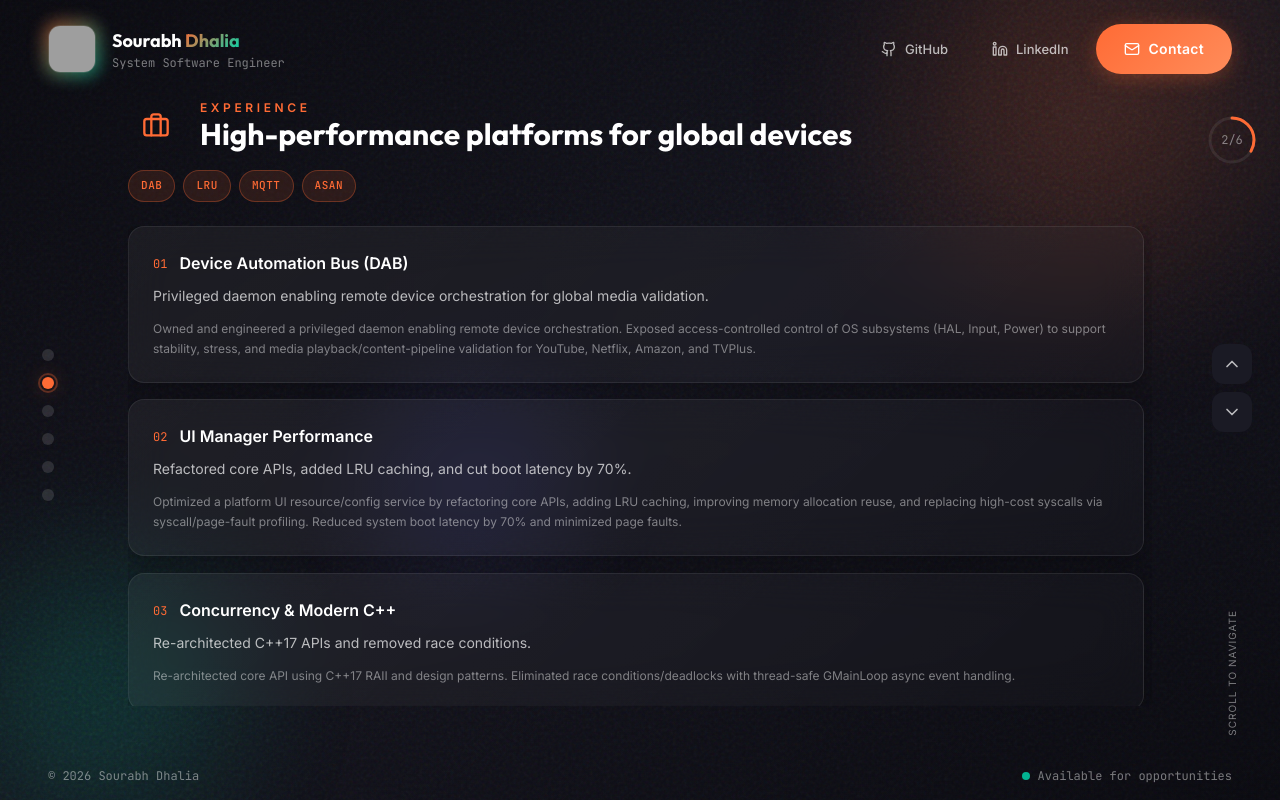
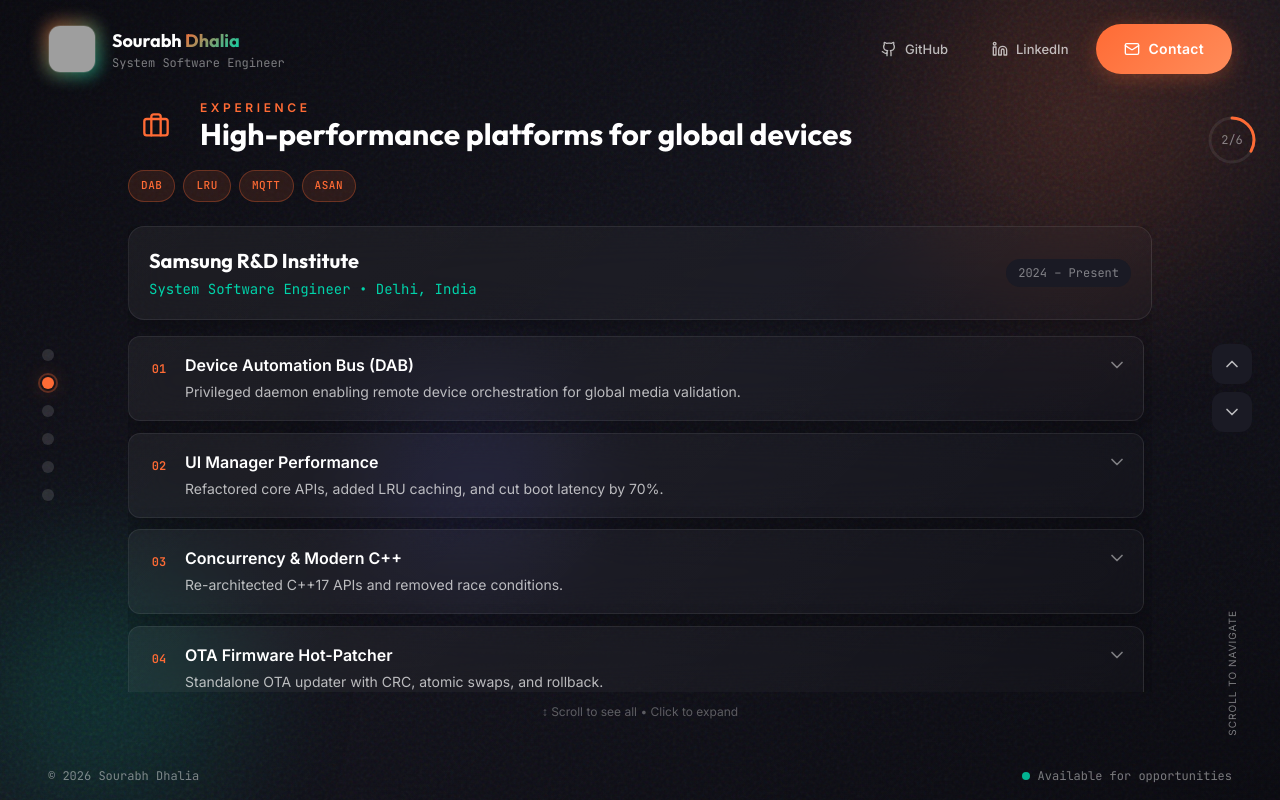
Before and after one commit to SourabhDhalia/PortfolioCPP, a React (Vite) app: page / in a window 1280 px wide. Both pictures are taken after a click on the button 1232 px from the left and 412 px from the top of the page. Built offline with nearby package versions, Linux system fonts and the light colour scheme; grey boxes are pictures that could not be loaded.

Commit message:
Implement full UI/UX overhaul: Pagination, Gestures, Nested Scroll Passthrough, Expandable Details

```diff
--- a/src/Portfolio.tsx
+++ b/src/Portfolio.tsx
@@ -9,6 +9,8 @@ import {
   Youtube,
   ChevronUp,
   ChevronDown,
+  ChevronLeft,
+  ChevronRight,
   ExternalLink,
   Sparkles,
   Terminal,
@@ -120,46 +122,154 @@ const ImpactSection = () => (
   </div>
 );
 
-// Section: Work/Experience
-const WorkSection = () => (
-  <div className="space-y-4 max-h-[60vh] overflow-y-auto pr-2 no-scrollbar">
+// Section: Work/Experience - Scrollable with expandable details and scroll passthrough
+const WorkSection = ({ onScrollEnd }: { onScrollEnd?: (direction: 'up' | 'down') => void }) => {
+  const [expandedIdx, setExpandedIdx] = React.useState<number | null>(null);
+  const scrollRef = React.useRef<HTMLDivElement>(null);
+  const scrollEndTimeout = React.useRef<number | null>(null);
+
+  const handleScroll = (e: React.WheelEvent) => {
+    const el = scrollRef.current;
+    if (!el || !onScrollEnd) return;
+
+    const { scrollTop, scrollHeight, clientHeight } = el;
+    const isAtTop = scrollTop <= 0;
+    const isAtBottom = scrollTop + clientHeight >= scrollHeight - 5;
+
+    // If at bounds and scrolling in that direction, pass to parent
+    if (isAtTop && e.deltaY < -30) {
+      e.preventDefault();
+      if (scrollEndTimeout.current) clearTimeout(scrollEndTimeout.current);
+      scrollEndTimeout.current = window.setTimeout(() => onScrollEnd('up'), 50);
+    } else if (isAtBottom && e.deltaY > 30) {
+      e.preventDefault();
+      if (scrollEndTimeout.current) clearTimeout(scrollEndTimeout.current);
+      scrollEndTimeout.current = window.setTimeout(() => onScrollEnd('down'), 50);
+    }
+  };
+
+  return (
+    <div className="flex flex-col h-full">
+      {/* Company Header */}
+      <div className="glass-card rounded-2xl p-5 border-[var(--border-accent)] mb-4 shrink-0">
+        <div className="flex items-center justify-between gap-4">
+          <div>
+            <h3 className="font-display text-xl font-bold text-[var(--text-primary)]">
+              Samsung R&D Institute
+            </h3>
+            <p className="text-sm text-[var(--accent-secondary)] font-mono mt-1">
+              System Software Engineer • Delhi, India
+            </p>
+          </div>
+          <span className="text-xs font-mono text-[var(--text-muted)] bg-[var(--bg-tertiary)] px-3 py-1.5 rounded-full">
+            2024 – Present
+          </span>
+        </div>
+      </div>
+
+      {/* Scrollable Experience Items with passthrough */}
+      <div
+        ref={scrollRef}
+        onWheel={handleScroll}
+        className="flex-1 overflow-y-auto pr-2 space-y-3 custom-scrollbar"
+      >
         {experienceHighlights.map((item, i) => (
           <div
             key={item.title}
-        className="glass-card rounded-2xl p-6 group hover:border-[var(--border-accent)] transition-all animate-fade-in"
-        style={{ animationDelay: `${i * 40}ms` }}
+            onClick={() => setExpandedIdx(expandedIdx === i ? null : i)}
+            className={`glass-card rounded-xl p-4 group cursor-pointer transition-all animate-fade-in ${expandedIdx === i ? 'border-[var(--border-accent)] bg-[var(--bg-tertiary)]' : 'hover:border-[var(--border-accent)]'}`}
+            style={{ animationDelay: `${i * 30}ms` }}
           >
-        <div className="flex items-start justify-between gap-4">
-          <div className="flex-1">
-            <div className="flex items-center gap-3">
-              <span className="text-xs font-mono text-[var(--accent-primary)]">
+            <div className="flex items-start gap-3">
+              <span className="flex h-7 w-7 shrink-0 items-center justify-center rounded-lg bg-[var(--accent-primary)]/10 text-[var(--accent-primary)] text-xs font-mono font-bold mt-0.5">
                 {String(i + 1).padStart(2, '0')}
               </span>
-              <h4 className="font-semibold text-[var(--text-primary)] group-hover:text-[var(--accent-primary)] transition-colors">
+              <div className="flex-1">
+                <div className="flex items-center justify-between">
+                  <h4 className={`font-semibold text-base transition-colors ${expandedIdx === i ? 'text-[var(--accent-primary)]' : 'text-[var(--text-primary)] group-hover:text-[var(--accent-primary)]'}`}>
                     {item.title}
                   </h4>
+                  <ChevronDown className={`w-5 h-5 text-[var(--text-muted)] transition-transform ${expandedIdx === i ? 'rotate-180' : ''}`} />
                 </div>
-            <p className="mt-2 text-sm text-[var(--text-secondary)] leading-relaxed">
+                <p className="mt-1 text-sm text-[var(--text-secondary)] leading-relaxed">
                   {item.summary}
                 </p>
-            <p className="mt-3 text-xs text-[var(--text-muted)] leading-relaxed">
+                {expandedIdx === i && (
+                  <p className="mt-3 text-sm text-[var(--text-muted)] leading-relaxed border-t border-[var(--border-subtle)] pt-3 animate-fade-in">
                     {item.detail}
                   </p>
+                )}
               </div>
             </div>
           </div>
         ))}
       </div>
+
+      {/* Hint */}
+      <div className="text-center text-xs text-[var(--text-muted)] mt-3 opacity-70">
+        ↕ Scroll to see all • Click to expand
+      </div>
+    </div>
   );
+};
 
-// Section: Projects - Readable 2-column grid
-const ProjectsSection = () => (
-  <div className="grid grid-cols-1 lg:grid-cols-2 gap-4 overflow-y-auto pr-2 no-scrollbar pb-4" style={{ maxHeight: 'calc(100vh - 280px)' }}>
-    {projects.map((project, i) => (
+// Section: Projects - Paginated view with swipe gestures
+const ProjectsSection = () => {
+  const [page, setPage] = React.useState(0);
+  const touchStartX = React.useRef(0);
+  const touchEndX = React.useRef(0);
+  const projectsPerPage = 4;
+  const totalPages = Math.ceil(projects.length / projectsPerPage);
+  const startIdx = page * projectsPerPage;
+  const visibleProjects = projects.slice(startIdx, startIdx + projectsPerPage);
+
+  // Swipe gesture handlers
+  const handleTouchStart = (e: React.TouchEvent) => {
+    touchStartX.current = e.touches[0].clientX;
+  };
+
+  const handleTouchEnd = (e: React.TouchEvent) => {
+    touchEndX.current = e.changedTouches[0].clientX;
+    const diff = touchStartX.current - touchEndX.current;
+    const threshold = 50; // minimum swipe distance
+
+    if (Math.abs(diff) > threshold) {
+      if (diff > 0 && page < totalPages - 1) {
+        // Swipe left -> next page
+        setPage(page + 1);
+      } else if (diff < 0 && page > 0) {
+        // Swipe right -> prev page
+        setPage(page - 1);
+      }
+    }
+  };
+
+  // Mouse wheel horizontal scroll (for trackpad)
+  const handleWheel = (e: React.WheelEvent) => {
+    if (Math.abs(e.deltaX) > Math.abs(e.deltaY) && Math.abs(e.deltaX) > 30) {
+      e.preventDefault();
+      if (e.deltaX > 0 && page < totalPages - 1) {
+        setPage(page + 1);
+      } else if (e.deltaX < 0 && page > 0) {
+        setPage(page - 1);
+      }
+    }
+  };
+
+  return (
+    <div
+      className="flex flex-col h-full"
+      onTouchStart={handleTouchStart}
+      onTouchEnd={handleTouchEnd}
+      onWheel={handleWheel}
+    >
+      {/* Projects Grid */}
+      <div className="grid grid-cols-1 lg:grid-cols-2 gap-4 flex-1">
+        {visibleProjects.map((project, i) => (
           <div
             key={project.title}
             className="glass-card rounded-2xl p-5 hover:border-[var(--border-accent)] transition-all group animate-fade-in"
-        style={{ animationDelay: `${i * 30}ms` }}
+            style={{ animationDelay: `${i * 50}ms` }}
           >
             <div className="flex items-start justify-between gap-3">
               <div className="flex-1">
@@ -171,7 +281,7 @@ const ProjectsSection = () => (
                 </p>
               </div>
               <span className="flex h-8 w-8 shrink-0 items-center justify-center rounded-lg bg-[var(--accent-primary)]/10 text-[var(--accent-primary)] text-xs font-mono font-bold">
-            {String(i + 1).padStart(2, '0')}
+                {String(startIdx + i + 1).padStart(2, '0')}
               </span>
             </div>
             <p className="mt-3 text-sm text-[var(--text-secondary)] leading-relaxed">
@@ -188,7 +298,45 @@ const ProjectsSection = () => (
           </div>
         ))}
       </div>
+
+      {/* Pagination Controls */}
+      <div className="flex items-center justify-center gap-4 mt-6 pt-4 border-t border-[var(--border-subtle)]">
+        <button
+          onClick={() => setPage(Math.max(0, page - 1))}
+          disabled={page === 0}
+          className="flex items-center gap-2 px-4 py-2 rounded-lg bg-[var(--bg-glass)] border border-[var(--border-subtle)] text-sm font-medium disabled:opacity-30 disabled:cursor-not-allowed hover:border-[var(--border-medium)] transition-all"
+        >
+          <ChevronLeft className="w-4 h-4" />
+          Prev
+        </button>
+
+        <div className="flex items-center gap-2">
+          {Array.from({ length: totalPages }, (_, i) => (
+            <button
+              key={i}
+              onClick={() => setPage(i)}
+              className={`w-2.5 h-2.5 rounded-full transition-all ${page === i ? 'bg-[var(--accent-primary)] scale-125' : 'bg-[var(--border-medium)] hover:bg-[var(--text-muted)]'}`}
+            />
+          ))}
+        </div>
+
+        <button
+          onClick={() => setPage(Math.min(totalPages - 1, page + 1))}
+          disabled={page === totalPages - 1}
+          className="flex items-center gap-2 px-4 py-2 rounded-lg bg-[var(--bg-glass)] border border-[var(--border-subtle)] text-sm font-medium disabled:opacity-30 disabled:cursor-not-allowed hover:border-[var(--border-medium)] transition-all"
+        >
+          Next
+          <ChevronRight className="w-4 h-4" />
+        </button>
+      </div>
+
+      {/* Swipe hint */}
+      <p className="text-center text-[10px] text-[var(--text-muted)] mt-2 opacity-60">
+        ← Swipe or use arrows to navigate →
+      </p>
+    </div>
   );
+};
 
 // Section: Skills/Toolbox
 const SkillsSection = () => (
@@ -583,7 +731,27 @@ const Portfolio = () => {
                   transition={{ duration: 0.5, ease: [0.4, 0, 0.2, 1] }}
                   className="h-full overflow-y-auto no-scrollbar pb-8"
                 >
+                  {currentSection.id === 'work' ? (
+                    <WorkSection
+                      onScrollEnd={(direction) => {
+                        if (isTransitioning) return;
+                        const now = Date.now();
+                        if (now - lastWheelTime.current < 800) return;
+
+                        if (direction === 'down' && activeIndex < sections.length - 1) {
+                          lastWheelTime.current = now;
+                          setIsTransitioning(true);
+                          setActiveIndex((prev) => prev + 1);
+                        } else if (direction === 'up' && activeIndex > 0) {
+                          lastWheelTime.current = now;
+                          setIsTransitioning(true);
+                          setActiveIndex((prev) => prev - 1);
+                        }
+                      }}
+                    />
+                  ) : (
                     <SectionContent />
+                  )}
                 </motion.div>
               </AnimatePresence>
             </div>
--- a/src/index.css
+++ b/src/index.css
@@ -739,6 +739,25 @@ body {
   background: var(--border-strong);
 }
 
+/* Custom visible scrollbar for nested scroll */
+.custom-scrollbar::-webkit-scrollbar {
+  width: 4px;
+}
+
+.custom-scrollbar::-webkit-scrollbar-track {
+  background: rgba(255, 255, 255, 0.05);
+  border-radius: 100px;
+}
+
+.custom-scrollbar::-webkit-scrollbar-thumb {
+  background: var(--accent-primary);
+  border-radius: 100px;
+}
+
+.custom-scrollbar::-webkit-scrollbar-thumb:hover {
+  background: var(--accent-secondary);
+}
+
 /* ================================================================
    RESPONSIVE UTILITIES
    ================================================================ */
```
Lines whose indentation alone changed are shown as unchanged.
